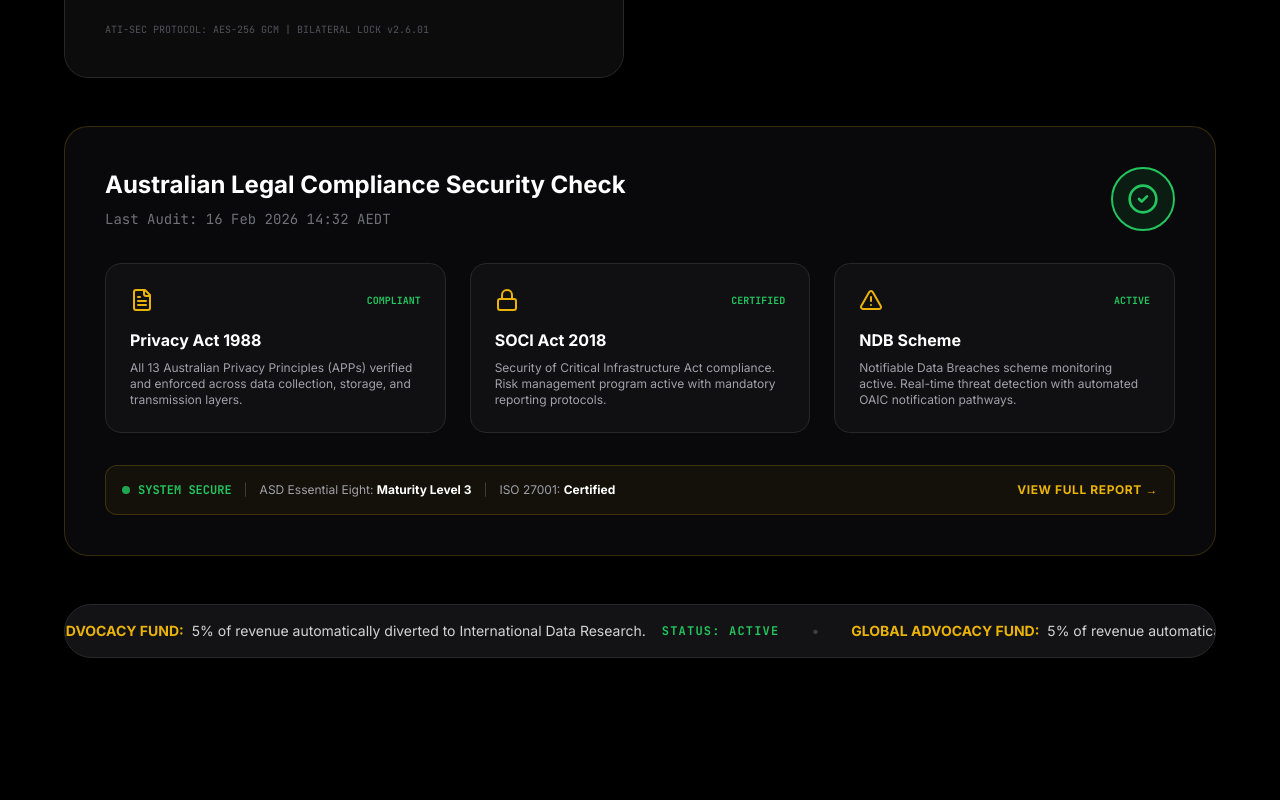
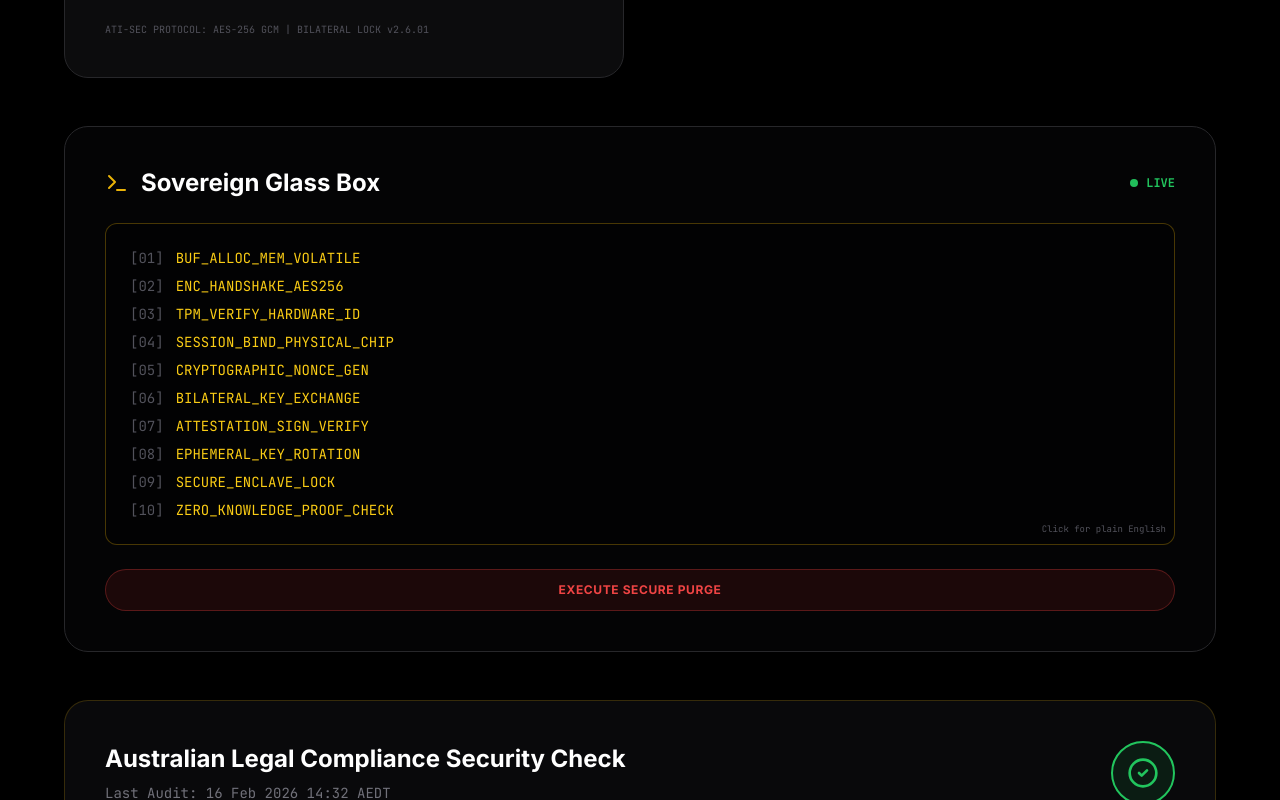
Before and after one commit to Fast-Clocks/sovereign-tank, a Next.js app: page / in a window 1280 px wide. Shown: the part 720-1520 px from the top of the page. Before the commit the page ends 1410 px from the top, so only its background shows below. Built offline with nearby package versions, Linux system fonts and the light colour scheme.

Commit message:
feat: add Sovereign Glass Box component with states and design\n\nAdd tactical briefing component with interactive states and design.

```diff
--- a/app/page.tsx
+++ b/app/page.tsx
@@ -1,6 +1,7 @@
 'use client'
 
 import { ShieldCheck, Cpu, Lock, Globe, Zap, CheckCircle2, AlertTriangle, FileText } from "lucide-react"
+import { SovereignGlassBox } from "@/components/sovereign-glass-box"
 
 export default function SovereigntyLab() {
   return (
@@ -78,6 +79,11 @@ export default function SovereigntyLab() {
               </p>
             </div>
           </div>
+        </div>
+
+        {/* Sovereign Glass Box */}
+        <div className="mt-8 sm:mt-10 lg:mt-12">
+          <SovereignGlassBox />
         </div>
 
         {/* Australian Legal Compliance Security Check */}
--- /dev/null
+++ b/components/sovereign-glass-box.tsx
@@ -0,0 +1,148 @@
+'use client'
+
+import { useState, useEffect } from 'react'
+import { Terminal } from 'lucide-react'
+
+const technicalLogs = [
+  'BUF_ALLOC_MEM_VOLATILE',
+  'ENC_HANDSHAKE_AES256',
+  'TPM_VERIFY_HARDWARE_ID',
+  'SESSION_BIND_PHYSICAL_CHIP',
+  'CRYPTOGRAPHIC_NONCE_GEN',
+  'BILATERAL_KEY_EXCHANGE',
+  'ATTESTATION_SIGN_VERIFY',
+  'EPHEMERAL_KEY_ROTATION',
+  'SECURE_ENCLAVE_LOCK',
+  'ZERO_KNOWLEDGE_PROOF_CHECK'
+]
+
+const plainEnglish = [
+  'Allocating secure memory',
+  'Establishing encryption',
+  'Verifying hardware identity',
+  'Binding session to physical chip',
+  'Generating cryptographic nonce',
+  'Exchanging bilateral keys',
+  'Signing and verifying attestation',
+  'Rotating ephemeral keys',
+  'Locking secure enclave',
+  'Checking zero-knowledge proof'
+]
+
+export function SovereignGlassBox() {
+  const [mode, setMode] = useState<'technical' | 'plain' | 'purging' | 'sterilized'>('technical')
+  const [purgeLines, setPurgeLines] = useState<string[]>([])
+
+  const toggleMode = () => {
+    if (mode === 'technical') {
+      setMode('plain')
+    } else if (mode === 'plain') {
+      setMode('technical')
+    }
+  }
+
+  const executePurge = () => {
+    setMode('purging')
+
+    // Generate scrolling zeros
+    const zeroLines = Array(10).fill('00000000')
+    setPurgeLines(zeroLines)
+
+    // After 2 seconds, show sterilized message
+    setTimeout(() => {
+      setMode('sterilized')
+    }, 2000)
+  }
+
+  const displayLines = mode === 'technical' ? technicalLogs : mode === 'plain' ? plainEnglish : purgeLines
+
+  return (
+    <div className="bg-zinc-950/50 border border-zinc-800 rounded-2xl sm:rounded-3xl p-6 sm:p-8 lg:p-10 backdrop-blur-sm">
+      <div className="flex items-center justify-between mb-6">
+        <div className="flex items-center space-x-3">
+          <Terminal className="w-5 h-5 sm:w-6 sm:h-6 text-yellow-500" />
+          <h3 className="text-xl sm:text-2xl font-bold">Sovereign Glass Box</h3>
+        </div>
+        <div className="flex items-center space-x-2">
+          <div className="h-2 w-2 bg-green-500 rounded-full animate-pulse" />
+          <span className="text-[10px] sm:text-xs font-mono text-green-500 font-bold">LIVE</span>
+        </div>
+      </div>
+
+      {/* The Glass Box - Clickable */}
+      <div
+        onClick={mode !== 'purging' && mode !== 'sterilized' ? toggleMode : undefined}
+        className={`bg-black/40 border border-yellow-500/30 rounded-xl p-4 sm:p-6 mb-6 min-h-[280px] sm:min-h-[320px] overflow-hidden relative ${
+          mode !== 'purging' && mode !== 'sterilized' ? 'cursor-pointer hover:border-yellow-500/50 transition-colors' : ''
+        }`}
+      >
+        {mode === 'sterilized' ? (
+          <div className="flex items-center justify-center h-full min-h-[240px] sm:min-h-[280px]">
+            <div className="text-center">
+              <div className="text-3xl sm:text-4xl font-black text-green-500 mb-2">
+                SYSTEM STERILIZED
+              </div>
+              <div className="text-xs text-zinc-500 font-mono">ALL DATA PURGED</div>
+            </div>
+          </div>
+        ) : (
+          <div className={`space-y-2 font-mono text-xs sm:text-sm ${mode === 'purging' ? 'animate-fast-scroll' : ''}`}>
+            {displayLines.map((line, index) => (
+              <div
+                key={index}
+                className={`flex items-center space-x-3 ${
+                  mode === 'technical' ? 'text-yellow-400' :
+                  mode === 'plain' ? 'text-zinc-300' :
+                  'text-red-500'
+                }`}
+              >
+                <span className="text-zinc-600">[{String(index + 1).padStart(2, '0')}]</span>
+                <span className={mode === 'purging' ? 'animate-pulse' : ''}>{line}</span>
+              </div>
+            ))}
+          </div>
+        )}
+
+        {/* Overlay hint */}
+        {mode !== 'purging' && mode !== 'sterilized' && (
+          <div className="absolute bottom-2 right-2 text-[9px] text-zinc-600 font-mono">
+            {mode === 'technical' ? 'Click for plain English' : 'Click for technical view'}
+          </div>
+        )}
+      </div>
+
+      {/* Action Buttons */}
+      <div className="flex flex-col sm:flex-row gap-3">
+        <button
+          onClick={executePurge}
+          disabled={mode === 'purging' || mode === 'sterilized'}
+          className="flex-1 bg-red-900/20 border border-red-500/30 text-red-500 font-bold py-3 rounded-lg uppercase text-xs tracking-wider hover:bg-red-900/30 hover:border-red-500/50 transition-all disabled:opacity-50 disabled:cursor-not-allowed active:scale-95"
+        >
+          {mode === 'sterilized' ? 'System Purged' : 'Execute Secure Purge'}
+        </button>
+        {mode === 'sterilized' && (
+          <button
+            onClick={() => setMode('technical')}
+            className="flex-1 bg-zinc-800 border border-zinc-700 text-zinc-300 font-bold py-3 rounded-lg uppercase text-xs tracking-wider hover:bg-zinc-700 hover:border-zinc-600 transition-all active:scale-95"
+          >
+            Reset System
+          </button>
+        )}
+      </div>
+
+      <style jsx>{`
+        @keyframes fast-scroll {
+          0%, 100% {
+            transform: translateY(0);
+          }
+          50% {
+            transform: translateY(-10px);
+          }
+        }
+        .animate-fast-scroll {
+          animation: fast-scroll 0.3s ease-in-out infinite;
+        }
+      `}</style>
+    </div>
+  )
+}
```
